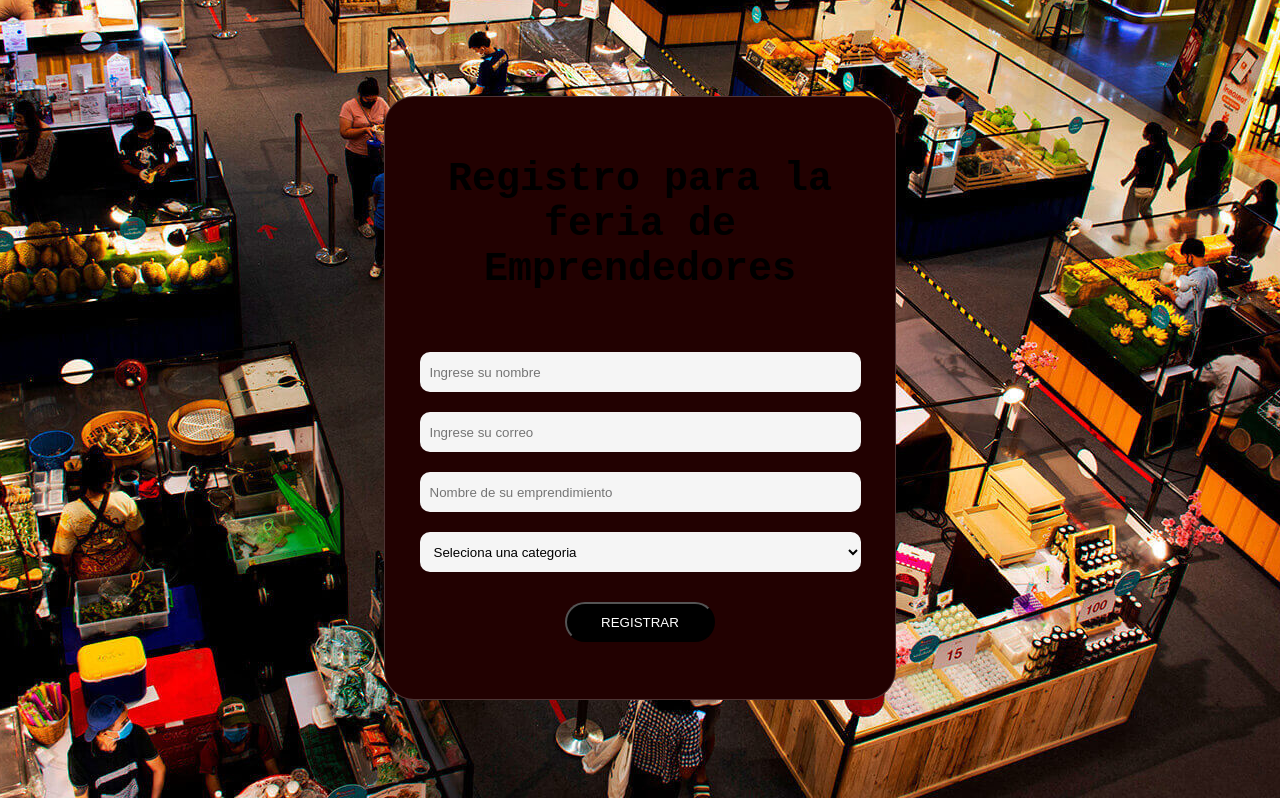
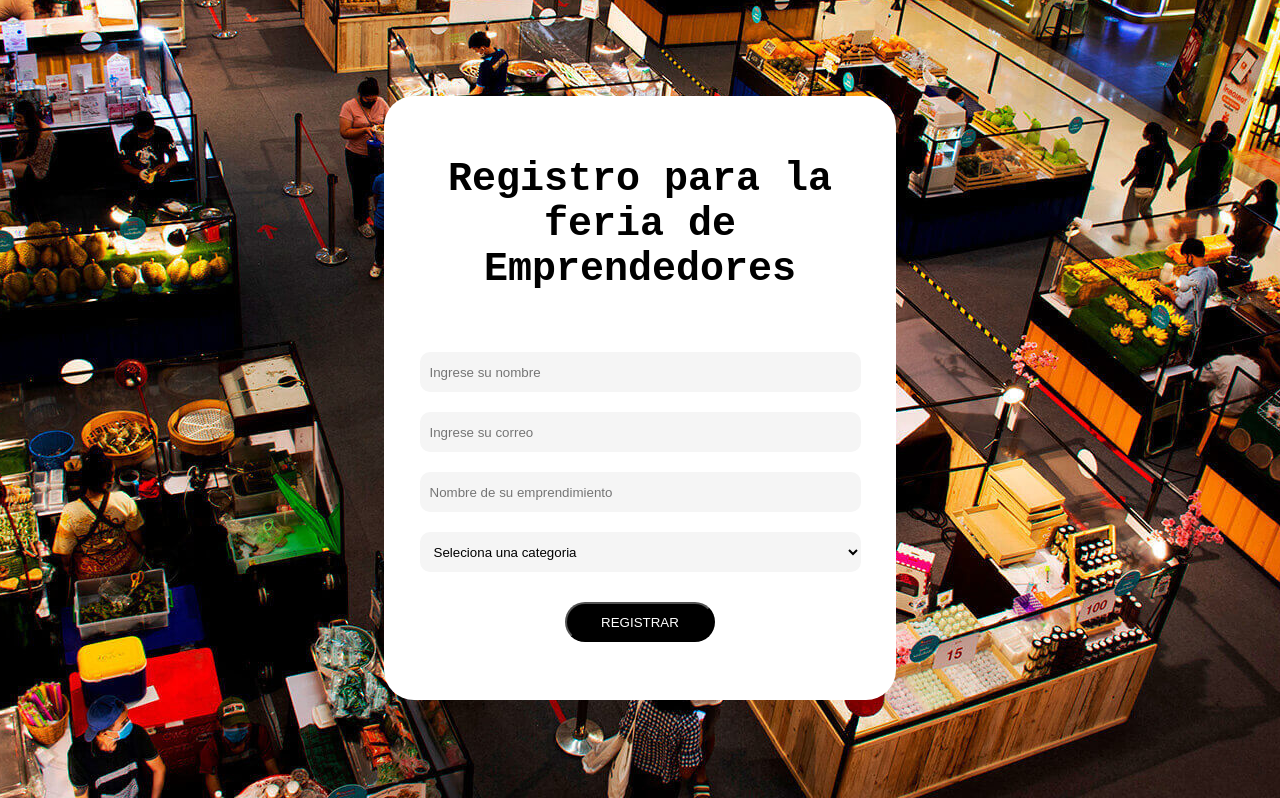
Before and after one commit to DonArmando2305/FERIA, a website built with Vite: page client/index.html in a window 1280 px wide. Shown: the part 3342-4140 px from the top of the page. Built offline with nearby package versions, Linux system fonts and the light colour scheme.

Commit message:
prueba-2

```diff
--- a/client/src/style.css
+++ b/client/src/style.css
@@ -235,7 +235,7 @@ section.formulario .formulario-contenedor {
   padding: 10px;
   width: 40%;
   /*backdrop-filter: blur(14px);*/
-  background-color: #220101;
+  background-color: #ffffff;
   color: #000000;
 }
 
```
